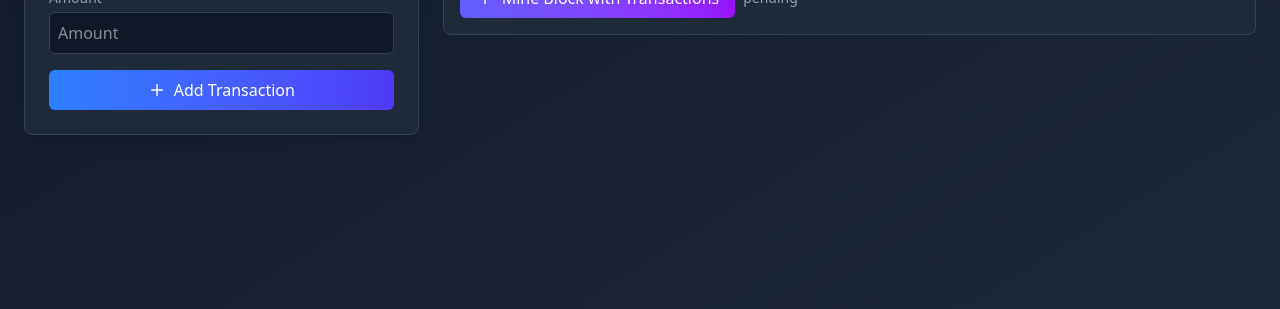
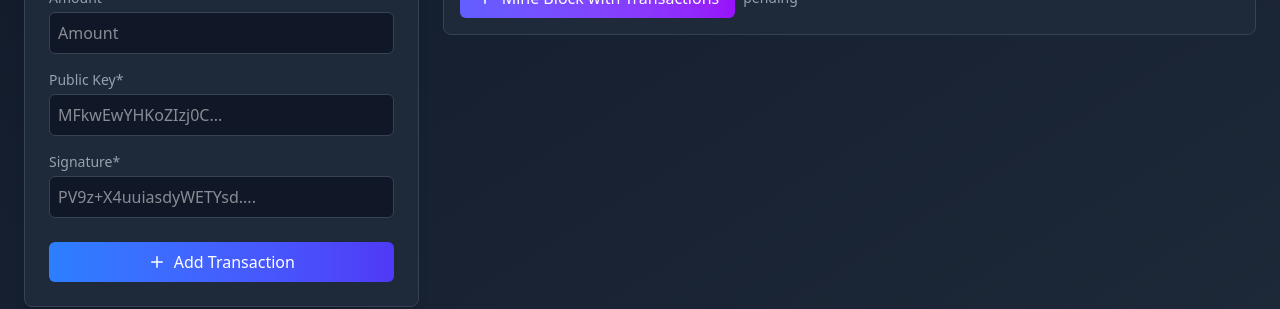
Before and after one commit to maulllanamm/BlockchainNetFrontend, a React (Vite) app: page /transaction in a window 1280 px wide. Shown: the part 417-726 px from the top of the page. Built offline with nearby package versions, Linux system fonts and the light colour scheme; no server answers.

Commit message:
feat : add transaction

```diff
--- a/src/components/TransactionForm.tsx
+++ b/src/components/TransactionForm.tsx
@@ -6,6 +6,8 @@ type FormValues = {
   sender: string;
   receiver: string;
   amount: number;
+  publicKey: string;
+  signature: string;
 };
 
 const TransactionForm = ({ loading }) => {
@@ -39,6 +41,7 @@ const TransactionForm = ({ loading }) => {
           <p style={{ color: "red" }}>{errors.sender.message}</p>
         )}
       </div>
+
       <div className="mb-4">
         <label className="block text-sm font-medium text-gray-400 mb-1">
           receiver*
@@ -54,6 +57,7 @@ const TransactionForm = ({ loading }) => {
           <p style={{ color: "red" }}>{errors.receiver.message}</p>
         )}
       </div>
+
       <div className="mb-4">
         <label className="block text-sm font-medium text-gray-400 mb-1">
           Amount*
@@ -70,6 +74,33 @@ const TransactionForm = ({ loading }) => {
           <p style={{ color: "red" }}>{errors.amount.message}</p>
         )}
       </div>
+
+      <div className="mb-4">
+        <label className="block text-sm font-medium text-gray-400 mb-1">
+          Public Key*
+        </label>
+        <input
+          id="publicKey"
+          {...register("publicKey", { required: "Public key is required" })}
+          type="text"
+          placeholder="MFkwEwYHKoZIzj0C..."
+          className="w-full p-2 bg-gray-900 border border-gray-700 rounded-md focus:outline-none focus:ring-2 focus:ring-blue-500 text-white"
+        />
+      </div>
+
+      <div className="mb-6">
+        <label className="block text-sm font-medium text-gray-400 mb-1">
+          Signature*
+        </label>
+        <input
+          id="signature"
+          type="text"
+          {...register("signature", { required: "SIgnature is required" })}
+          placeholder="PV9z+X4uuiasdyWETYsd...."
+          className="w-full p-2 bg-gray-900 border border-gray-700 rounded-md focus:outline-none focus:ring-2 focus:ring-blue-500 text-white"
+        />
+      </div>
+
       <button
         type="submit"
         disabled={loading.addTransaction}
--- a/src/pages/SignPage.tsx
+++ b/src/pages/SignPage.tsx
@@ -93,6 +93,7 @@ const SignPage = () => {
             id="privateKey"
             {...register("privateKey", { required: "Private key is required" })}
             type="text"
+            placeholder="MHcCAQEEIJfH1tnHo9N9LS0Z3..."
             className="w-full p-2 bg-gray-900 border border-gray-700 rounded-md focus:outline-none focus:ring-2 focus:ring-blue-500 text-white"
           />
         </div>
--- a/src/services/api.ts
+++ b/src/services/api.ts
@@ -5,8 +5,10 @@ const apiUrl = import.meta.env.VITE_API_BASE_URL_BACKEND;
 
 export type TransactionValue = {
   sender: string;
-  recipient: string;
+  receiver: string;
   amount: number;
+  publicKey: string;
+  signature: string;
 };
 
 export type SignValues = {
```
